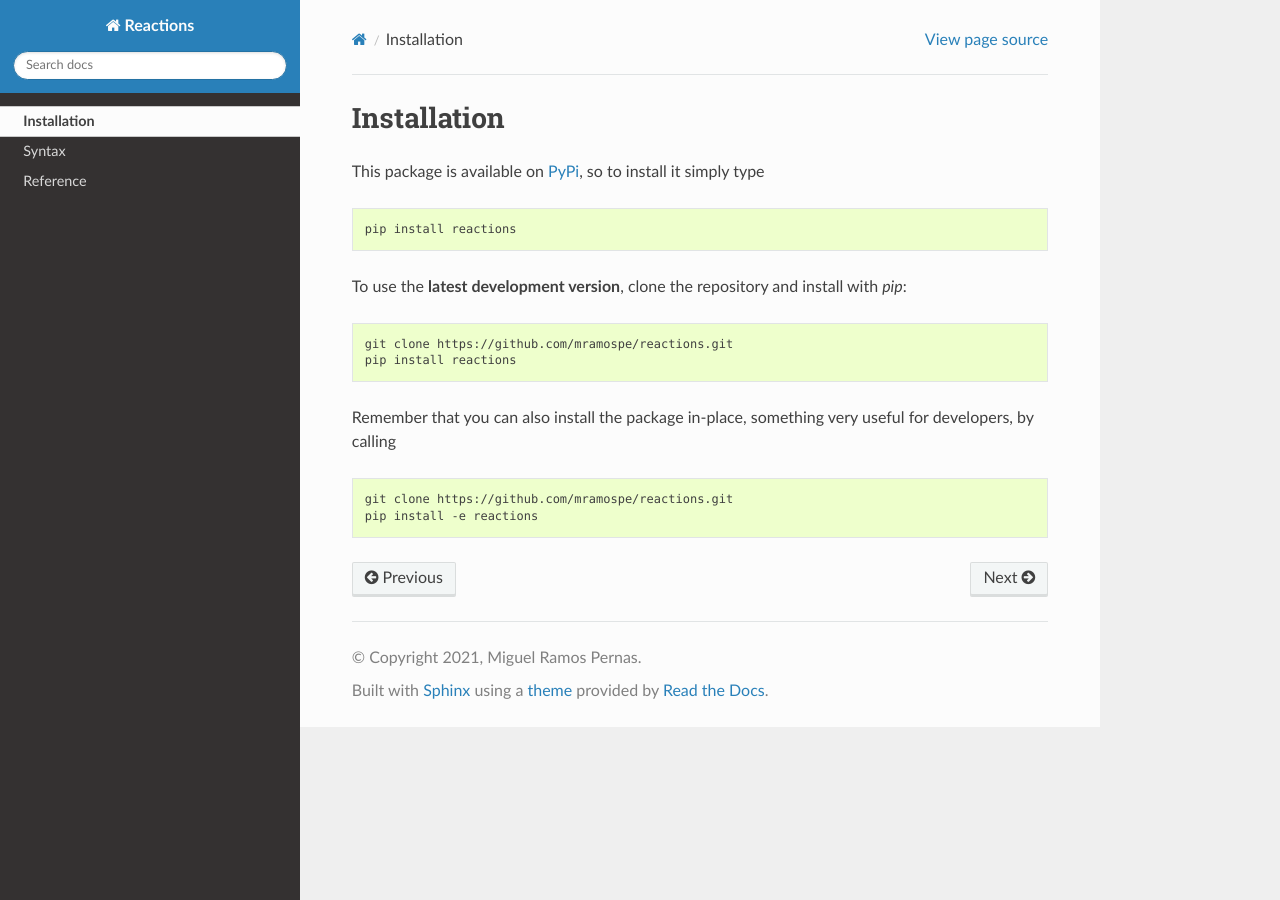
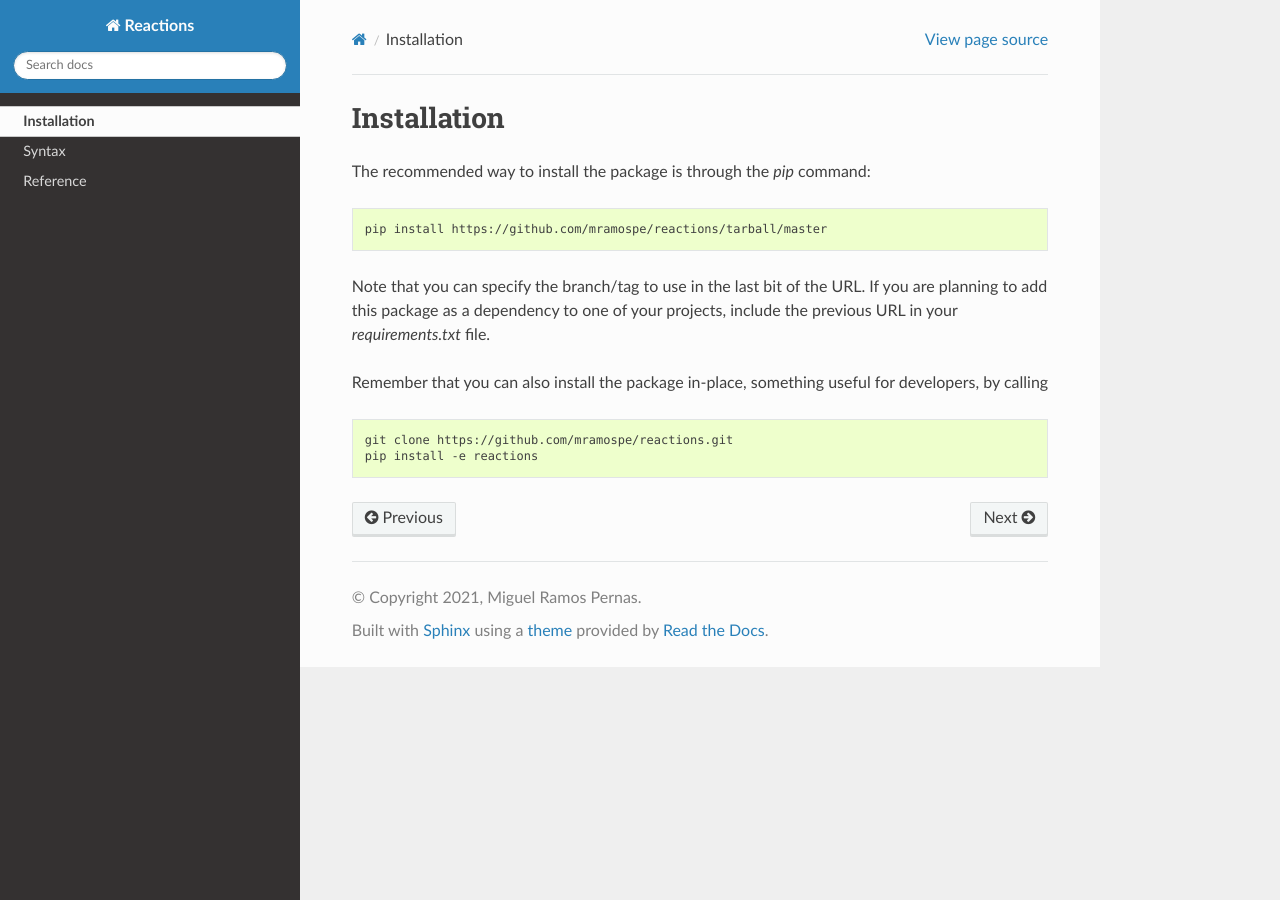
Before and after one commit to mramospe/reactions, a Sphinx documentation site: the page built from docs/source/installation.rst, in a window 1280 px wide. Built offline with Sphinx 7.4.7 and the Read the Docs theme 2.0.0, drawn with Linux system fonts in a browser that asks for light colours; the version number could not be read and is left out.

Commit message:
Fixes for python setup.py sdist. Improve the documentation.

```diff
--- a/docs/source/installation.rst
+++ b/docs/source/installation.rst
@@ -1,20 +1,17 @@
 Installation
 ============
 
-This package is available on `PyPi <https://pypi.org/>`__, so to install it simply type
+The recommended way to install the package is through the `pip` command:
 
 .. code-block:: bash
 
-   pip install reactions
+   pip install https://github.com/mramospe/reactions/tarball/master
 
-To use the **latest development version**, clone the repository and install with *pip*:
+Note that you can specify the branch/tag to use in the last bit of the URL. If you are planning
+to add this package as a dependency to one of your projects, include the previous URL in your
+`requirements.txt` file.
 
-.. code-block:: bash
-
-   git clone https://github.com/mramospe/reactions.git
-   pip install reactions
-
-Remember that you can also install the package in-place, something very useful for developers, by calling
+Remember that you can also install the package in-place, something useful for developers, by calling
 
 .. code-block:: bash
 
--- a/setup.py
+++ b/setup.py
@@ -412,7 +412,8 @@ with tempfile.TemporaryDirectory() as tmp_include_dir:
         ext_modules=[Extension('reactions.reactions',
                                include_dirs=[tmp_include_dir, 'include'],
                                sources=[os.path.relpath(s, PWD) for s in files_with_extension(
-                                   'cpp', os.path.join(PWD, 'src'))],
+                                   'cpp', os.path.join(PWD, 'src')) + files_with_extension(
+                                       'hpp', os.path.join(PWD, 'src'))],
                                extra_compile_args=['-std=c++17'],
                                language='c++')],
 
```
